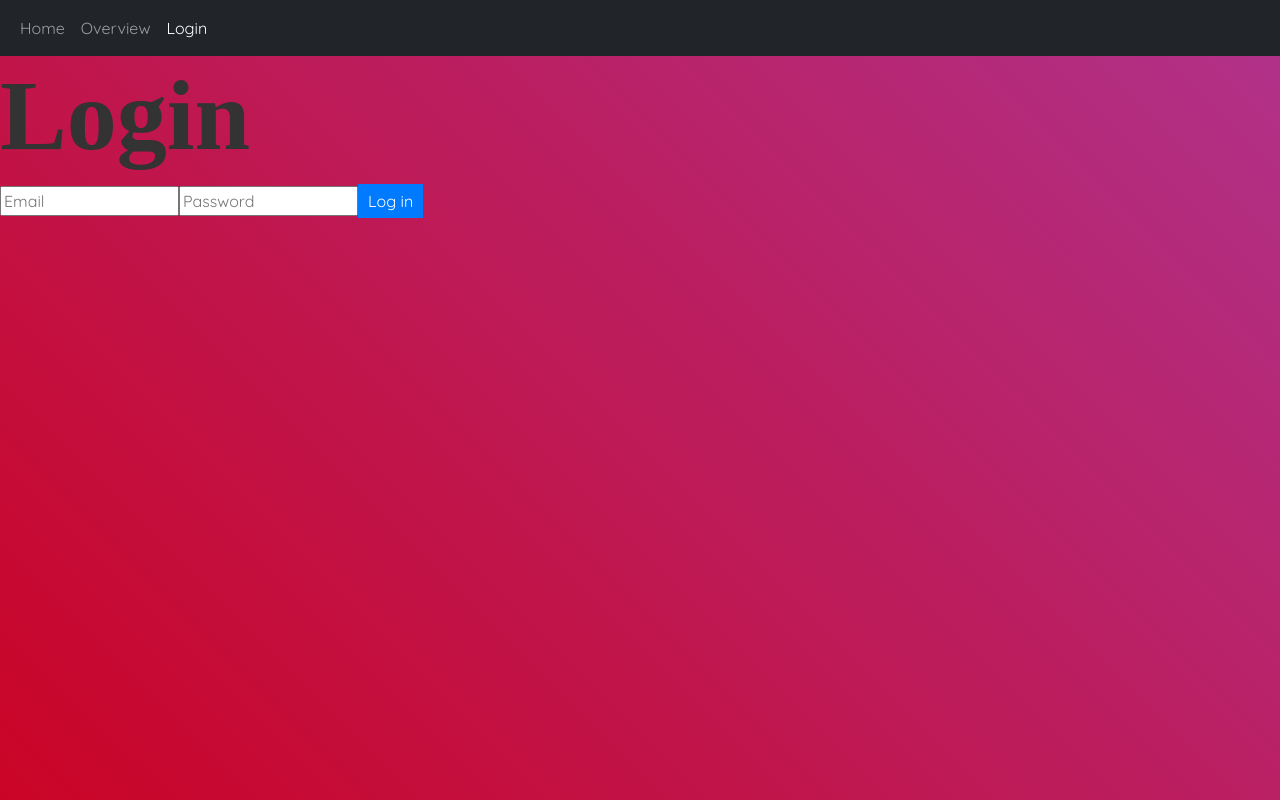
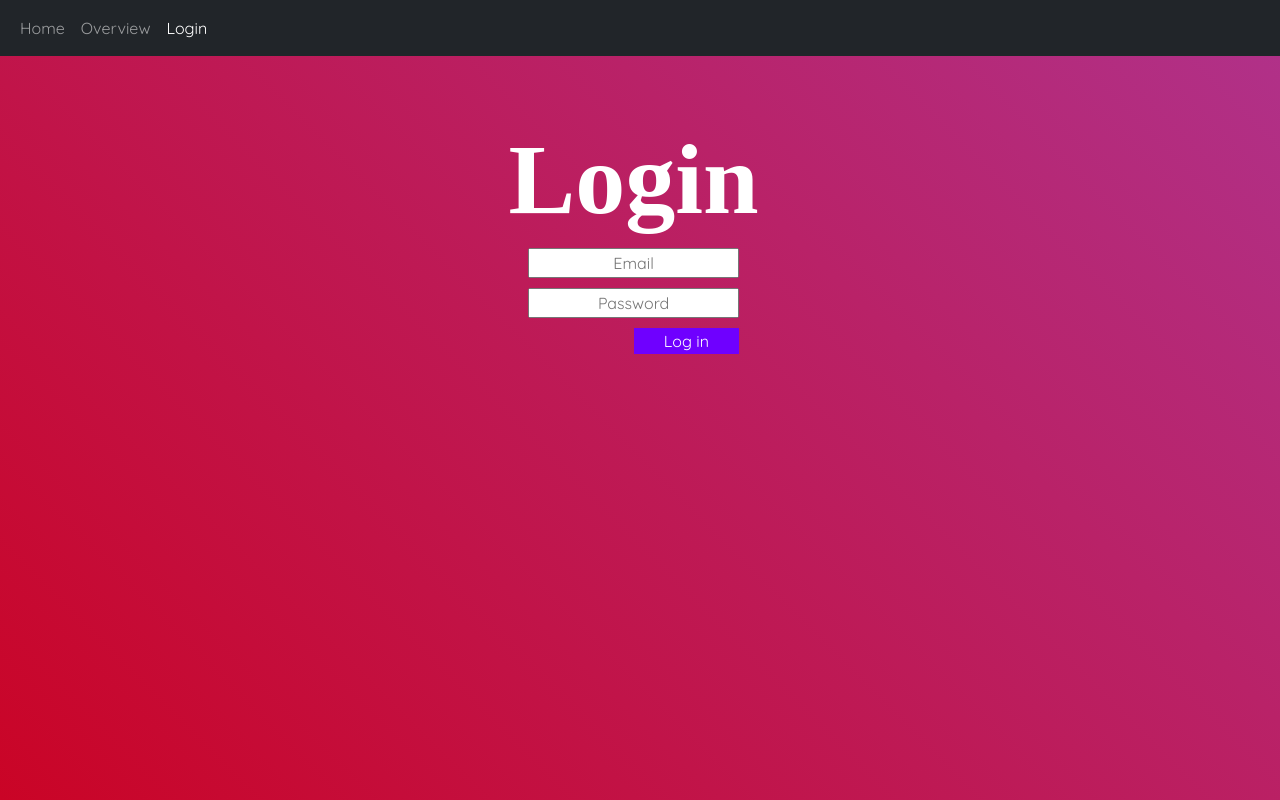
Before and after one commit to vanGenderingen/BankingFrontEndGr5, a Vue app: page /login in a window 1280 px wide. Built offline with nearby package versions, Linux system fonts and the light colour scheme; a web font is replaced by a local one.

Commit message:
Update Login.vue

```diff
--- a/src/components/login/Login.vue
+++ b/src/components/login/Login.vue
@@ -1,12 +1,16 @@
 <template>
-  <div>
-    <h2>Login</h2>
+  <div class="login">
+    <h2 class="h2-login">Login</h2>
     <form @submit.prevent="login">
       <input type="email" v-model="email" placeholder="Email" required>
       <input type="password" v-model="password" placeholder="Password" required>
       <button type="submit">Log in</button>
     </form>
   </div>
+
+  <div class="square-container">
+  <div class="square"></div>
+</div>
 </template>
 
 <script>
@@ -43,18 +47,37 @@ export default {
 </script>
 
 <style>
-h2 {
-  color: #333;
+.h2-login {
+    color: white;
 }
+
+.login {
+  max-width: 33%;
+  margin-top: 5%;
+  margin-left: 33%;
+  text-align: center;
+
+}
+
+form {
+  display: flex;
+  flex-direction: column;
+}
+
 
 input {
   margin-bottom: 10px;
+  width: 50%;
+  text-align: center;
+    margin-left: 25%;
 }
 
 button {
-  background-color: #007bff;
+    width: 25%;
+  background-color: #6f00ff;
   color: #fff;
-  padding: 5px 10px;
+  text-align: center;
+  margin-left: 50%;
   border: none;
   cursor: pointer;
 }
```
